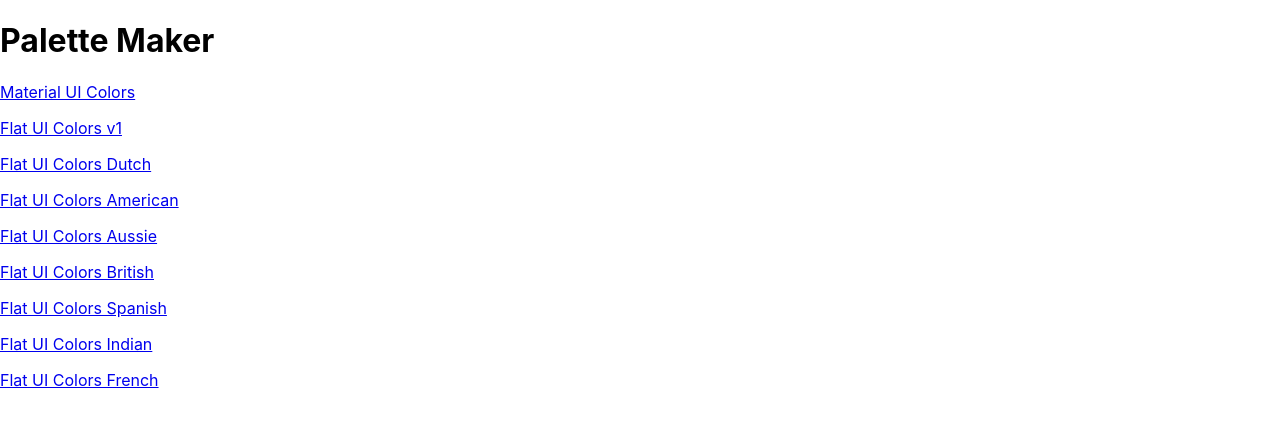
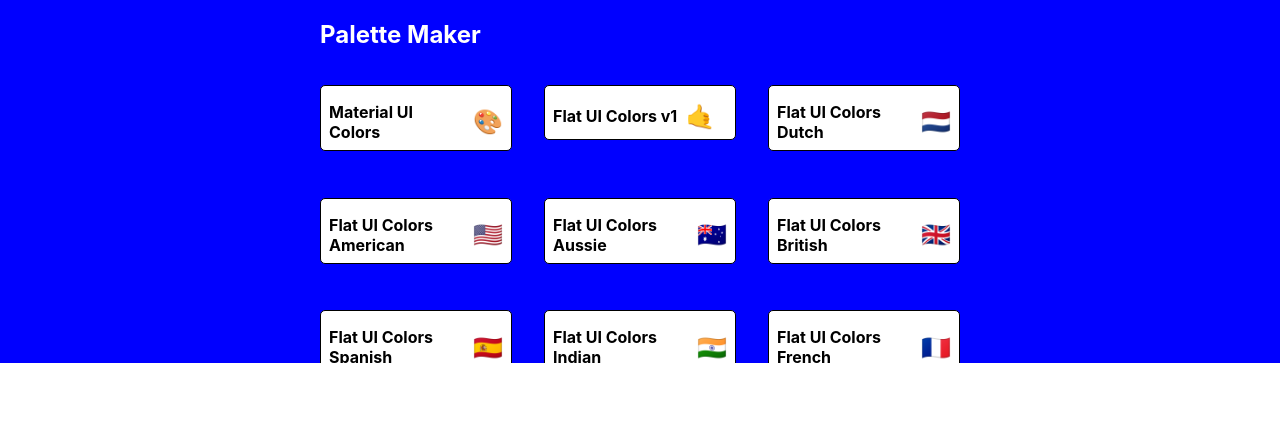
Before and after one commit to theborgh/palette-maker, a React (Create React App) app: page / in a window 1280 px wide. Shown: the top 424 px of the page. Built offline with nearby package versions, Linux system fonts and the light colour scheme.

Commit message:
Style PaletteList

```diff
--- a/package.json
+++ b/package.json
@@ -5,6 +5,7 @@
   "dependencies": {
     "@material-ui/core": "^4.5.1",
     "@material-ui/icons": "^4.5.1",
+    "@material-ui/styles": "^4.5.0",
     "chroma-js": "^2.0.6",
     "rc-slider": "^8.7.1",
     "react": "^16.10.2",
--- /dev/null
+++ b/src/MiniPalette.js
@@ -0,0 +1,47 @@
+import React from 'react';
+import {withStyles} from '@material-ui/styles';
+
+const styles = {
+  root: {
+    backgroundColor: 'white',
+    border: '1px solid black',
+    borderRadius: '5px',
+    padding: '.5rem',
+    position: 'relative',
+    overflow: 'hidden',
+    '&:hover': {
+      cursor: 'pointer',
+    },
+  },
+  colors: {
+    backgroundColor: 'grey',
+  },
+  title: {
+    display: 'flex',
+    justifyContents: 'space-between',
+    alignItems: 'center',
+    margin: '0',
+    color: 'black',
+    paddingTop: '.5rem',
+    fontSize: '1rem',
+    position: 'relative',
+  },
+  emoji: {
+    marginLeft: '.5rem',
+    fontSize: '1.5rem',
+  },
+};
+
+function MiniPalette(props) {
+  const {classes, paletteName, emoji} = props;
+  return (
+    <div className={classes.root}>
+      <div className={classes.colors}></div>
+      <h5 className={classes.title}>
+        {paletteName} <span className={classes.emoji}>{emoji}</span>
+      </h5>
+    </div>
+  );
+}
+
+export default withStyles(styles)(MiniPalette);
--- a/src/PaletteList.js
+++ b/src/PaletteList.js
@@ -1,18 +1,57 @@
 import React, {Component} from 'react';
-import {Link} from 'react-router-dom';
+import MiniPalette from './MiniPalette';
+import {withStyles} from '@material-ui/styles';
 
-export default class PaletteList extends Component {
+const styles = {
+  root: {
+    backgroundColor: 'blue',
+    height: '100%',
+    display: 'flex',
+    alignItems: 'flex-start',
+    justifyContent: 'center',
+  },
+  container: {
+    width: '50%',
+    display: 'flex',
+    alignItems: 'flex-start',
+    flexDirection: 'column',
+    flexWrap: 'wrap',
+  },
+  nav: {
+    display: 'flex',
+    width: '100%',
+    justifyContent: 'space-between',
+    color: 'white',
+  },
+  palettes: {
+    boxSizing: 'border-box',
+    width: '100%',
+    display: 'grid',
+    gridTemplateColumns: 'repeat(3, 30%)',
+    gridGap: '5%',
+  },
+};
+
+class PaletteList extends Component {
   render() {
-    const {palettes} = this.props;
+    const {palettes, classes} = this.props;
     return (
-      <div>
-        <h1>Palette Maker</h1>
-        {palettes.map(palette => (
-          <p>
-            <Link to={`/palette/${palette.id}`}>{palette.paletteName}</Link>
-          </p>
-        ))}
+      <div className={classes.root}>
+        <div className={classes.container}>
+          <nav className={classes.nav}>
+            <h1>Palette Maker</h1>
+          </nav>
+          <div className={classes.palettes}>
+            {palettes.map(palette => (
+              <p>
+                <MiniPalette {...palette} />
+              </p>
+            ))}
+          </div>
+        </div>
       </div>
     );
   }
 }
+
+export default withStyles(styles)(PaletteList);
```
